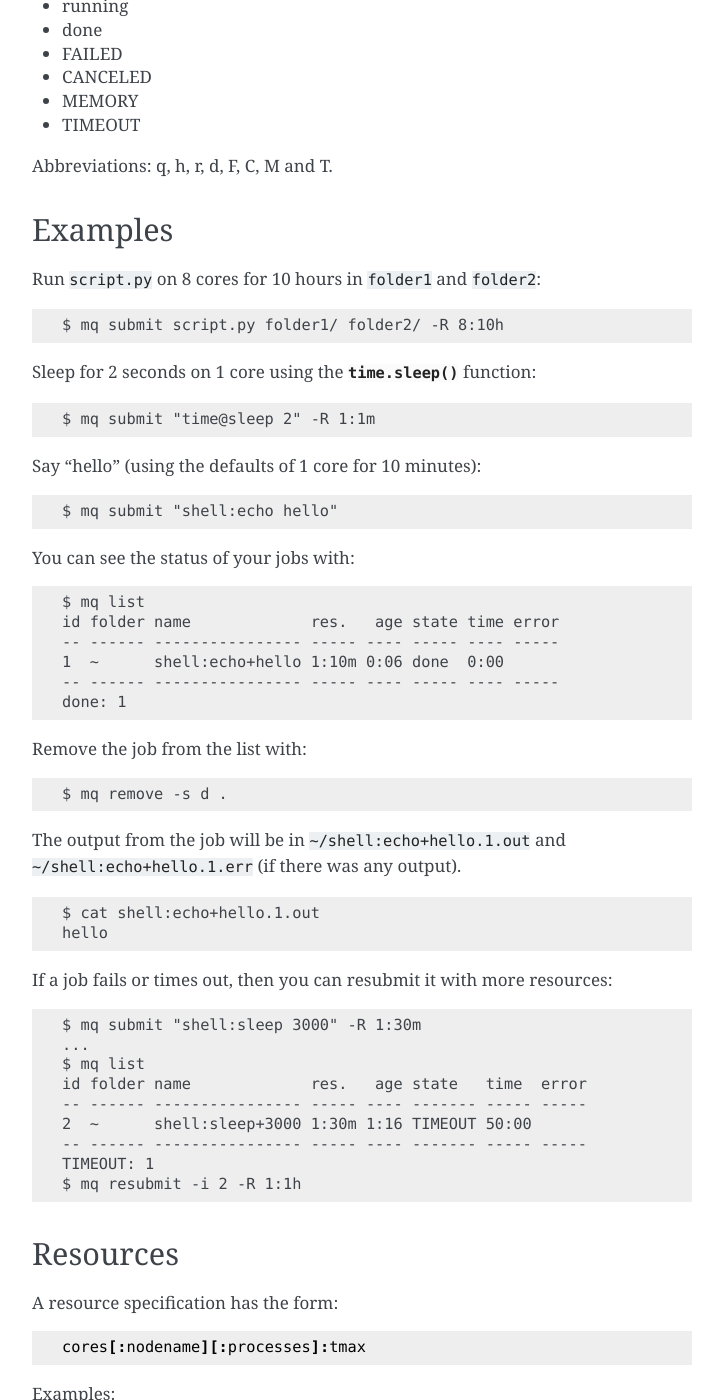
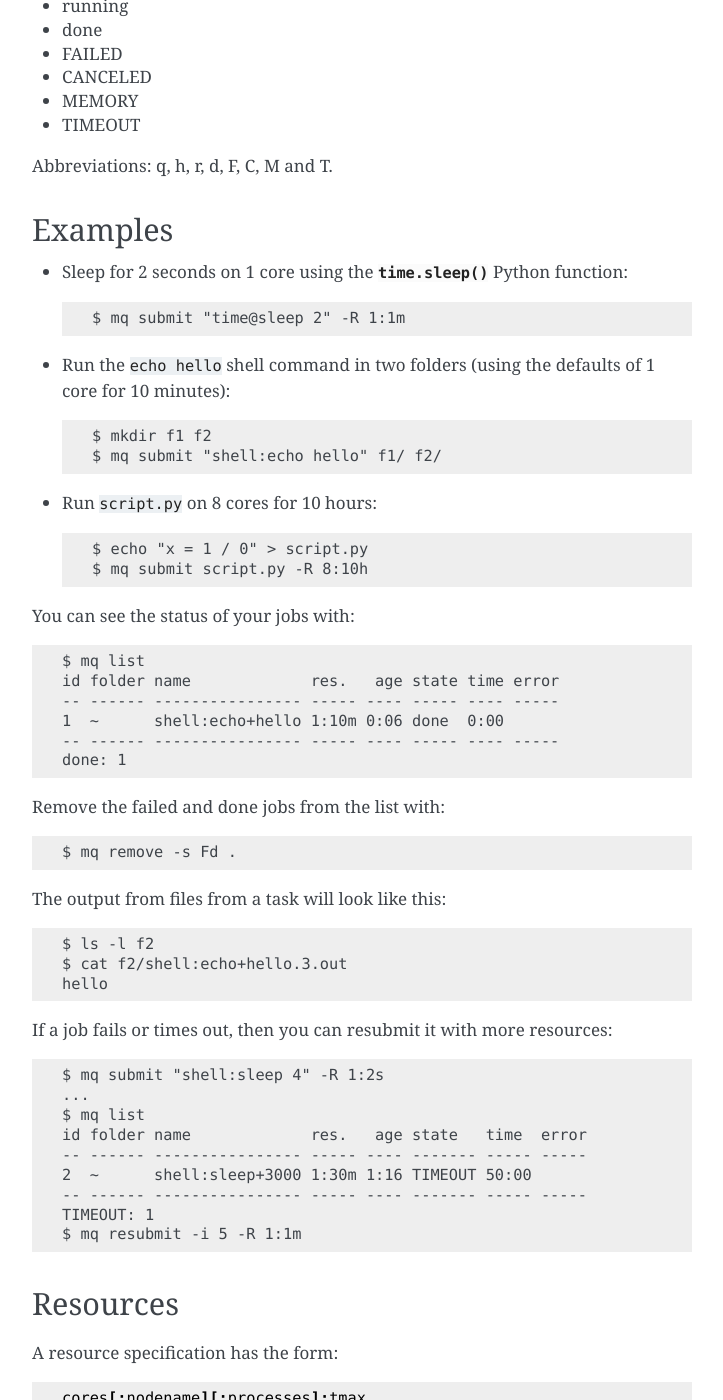
Before and after one commit to Yangxinsix/myqueue, a Sphinx documentation site: the page built from docs/tutorial.rst, in a window 1280 px wide and 1400 px high, scrolled down 554 px. Shown: the whole window, without its empty margins (388-1111 px from the left). Built offline with Sphinx 7.4.7, drawn with Linux system fonts in a browser that asks for light colours.

```diff
--- a/docs/tutorial.rst
+++ b/docs/tutorial.rst
@@ -37,17 +37,21 @@ Abbreviations: q, h, r, d, F, C, M and T.
 Examples
 ========
 
-Run ``script.py`` on 8 cores for 10 hours in ``folder1`` and ``folder2``::
-
-    $ mq submit script.py folder1/ folder2/ -R 8:10h
-
-Sleep for 2 seconds on 1 core using the :func:`time.sleep()` function::
+* Sleep for 2 seconds on 1 core using the :func:`time.sleep()` Python
+  function::
 
     $ mq submit "time@sleep 2" -R 1:1m
 
-Say "hello" (using the defaults of 1 core for 10 minutes)::
+* Run the ``echo hello`` shell command in two folders
+  (using the defaults of 1 core for 10 minutes)::
 
-    $ mq submit "shell:echo hello"
+    $ mkdir f1 f2
+    $ mq submit "shell:echo hello" f1/ f2/
+
+* Run ``script.py`` on 8 cores for 10 hours::
+
+    $ echo "x = 1 / 0" > script.py
+    $ mq submit script.py -R 8:10h
 
 You can see the status of your jobs with::
 
@@ -58,21 +62,19 @@ You can see the status of your jobs with::
     -- ------ ---------------- ----- ---- ----- ---- -----
     done: 1
 
-Remove the job from the list with::
+Remove the failed and done jobs from the list with::
 
-    $ mq remove -s d .
+    $ mq remove -s Fd .
 
-The output from the job will be in ``~/shell:echo+hello.1.out`` and
-``~/shell:echo+hello.1.err`` (if there was any output).
+The output from files from a task will look like this::
 
-::
-
-    $ cat shell:echo+hello.1.out
+    $ ls -l f2
+    $ cat f2/shell:echo+hello.3.out
     hello
 
 If a job fails or times out, then you can resubmit it with more resources::
 
-    $ mq submit "shell:sleep 3000" -R 1:30m
+    $ mq submit "shell:sleep 4" -R 1:2s
     ...
     $ mq list
     id folder name             res.   age state   time  error
@@ -80,7 +82,7 @@ If a job fails or times out, then you can resubmit it with more resources::
     2  ~      shell:sleep+3000 1:30m 1:16 TIMEOUT 50:00
     -- ------ ---------------- ----- ---- ------- ----- -----
     TIMEOUT: 1
-    $ mq resubmit -i 2 -R 1:1h
+    $ mq resubmit -i 5 -R 1:1m
 
 
 .. _resources:
```
Also changed, not shown: 1 other file.
